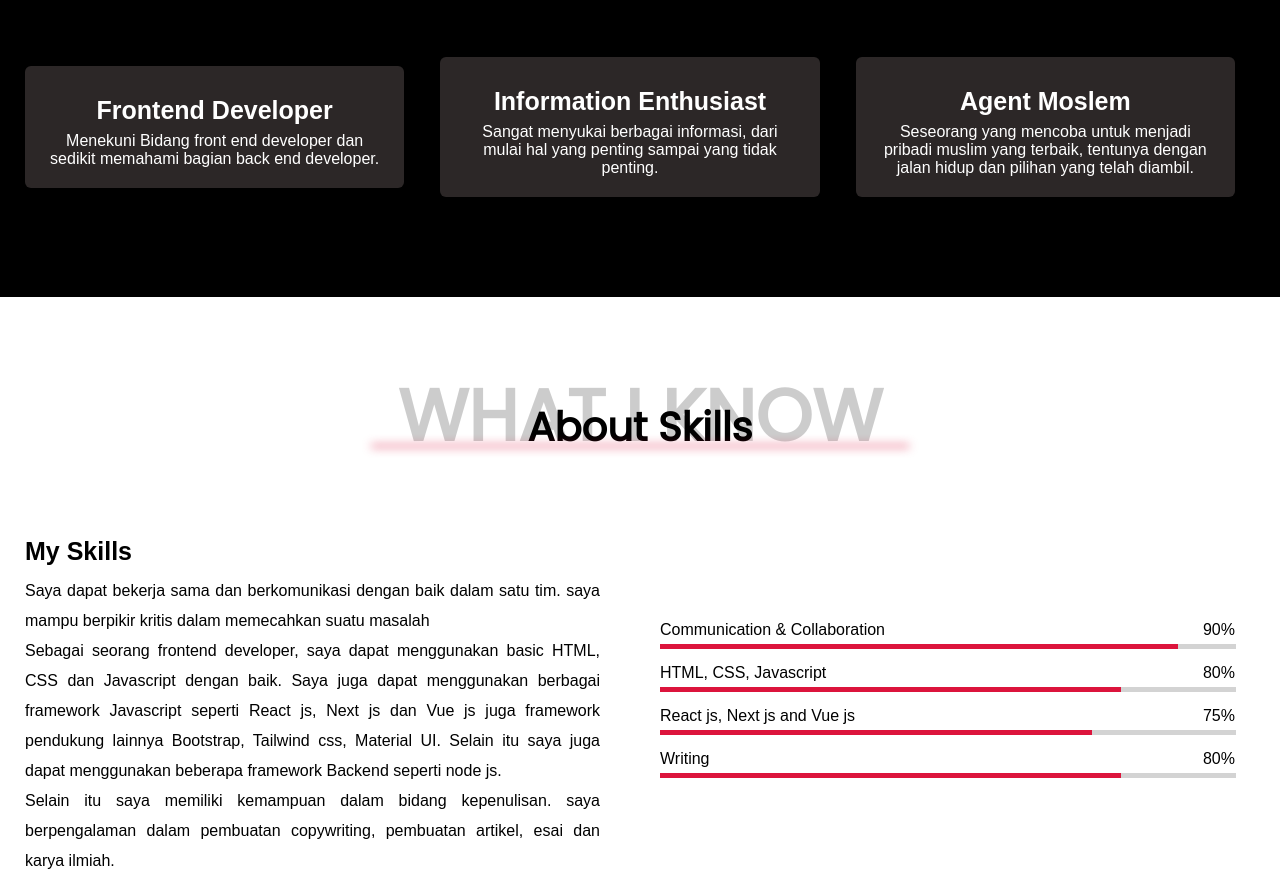
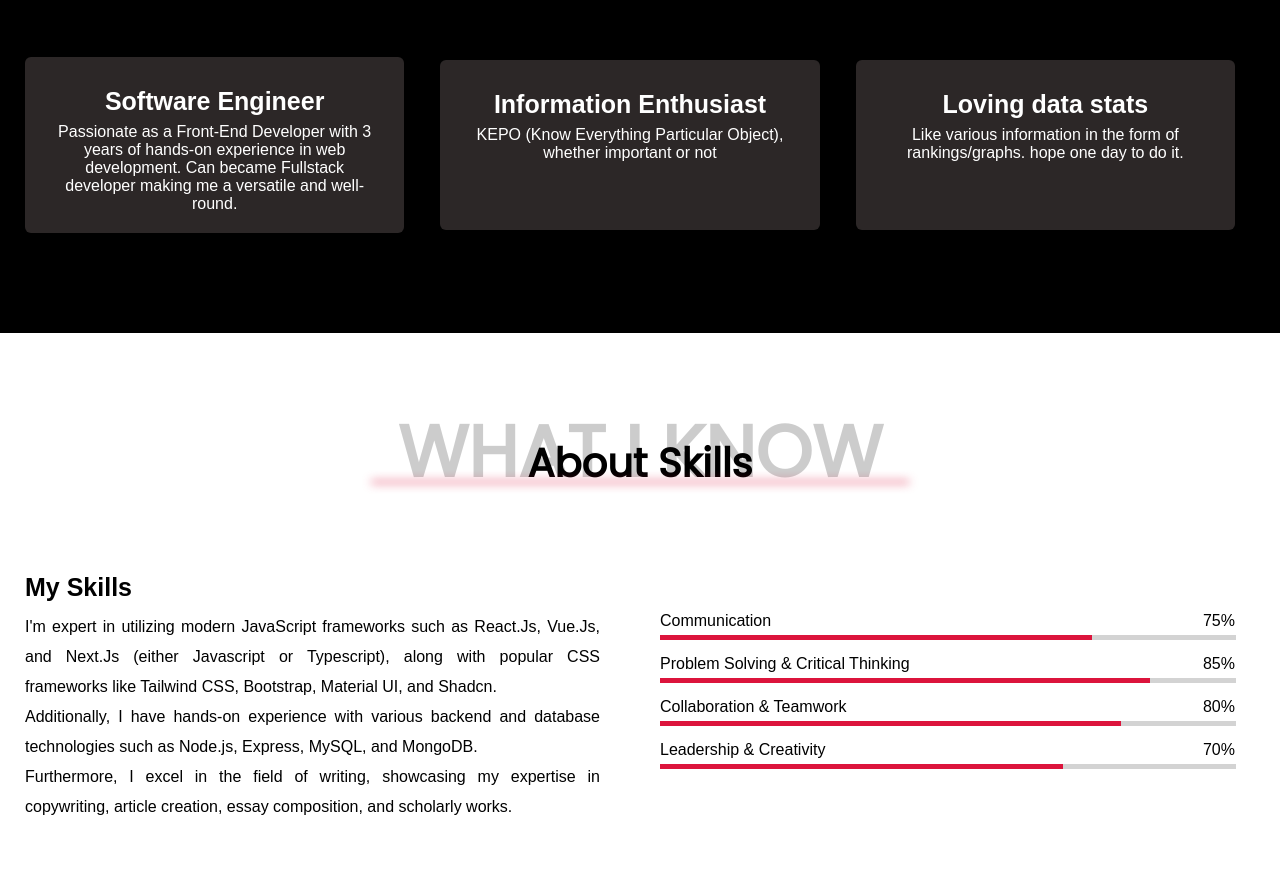
Before and after one commit to Qspc/cv, a plain HTML site: page index.html in a window 1280 px wide. Shown: the part 1727-2606 px from the top of the page. Drawn offline with nearby package versions, Linux system fonts and the light colour scheme.

Commit message:
update: change text to english

```diff
--- a/index.html
+++ b/index.html
@@ -73,10 +73,7 @@
           </div>
           <div class="right">
             <div class="text">Shibgotalloh Sabilana</div>
-            <p>
-              Saya adalah seorang yang menekuni bidang web developer. Saya sangat menyukai dalam hal penyebaran informasi tentang apapun, oleh karena itu saya sangat menyukai bidang research. selain itu saya juga unggul dalam bidang problem
-              solving, critical thinking dan kerjasama. Tentunya dengan background saya sebagai sebagai mahasiswa ilmu komputer saya tertarik dalam bidang web development terutama pada bidang frontend developer.
-            </p>
+            <p>Someone who works in the field of software engineer who likes information about anything in the world (sports, movies, books, news etc).</p>
             <a href="https://www.figma.com/proto/3m7UnMINCUtVfHQEzP4re2/Resume-Template-With-Auto-Layout-(Community)?node-id=313%3A378&scaling=min-zoom&page-id=313%3A359">Download CV</a>
           </div>
         </div>
@@ -90,20 +87,20 @@
         <div class="serv-content">
           <div class="card">
             <div class="box">
-              <div class="text">Frontend Developer</div>
-              <p>Menekuni Bidang front end developer dan sedikit memahami bagian back end developer.</p>
+              <div class="text">Software Engineer</div>
+              <p>Passionate as a Front-End Developer with 3 years of hands-on experience in web development. Can became Fullstack developer making me a versatile and well-round.</p>
             </div>
           </div>
           <div class="card">
             <div class="box">
               <div class="text">Information Enthusiast</div>
-              <p>Sangat menyukai berbagai informasi, dari mulai hal yang penting sampai yang tidak penting.</p>
+              <p>KEPO (Know Everything Particular Object), whether important or not</p>
             </div>
           </div>
           <div class="card">
             <div class="box">
-              <div class="text">Agent Moslem</div>
-              <p>Seseorang yang mencoba untuk menjadi pribadi muslim yang terbaik, tentunya dengan jalan hidup dan pilihan yang telah diambil.</p>
+              <div class="text">Loving data stats</div>
+              <p>Like various information in the form of rankings/graphs. hope one day to do it.</p>
             </div>
           </div>
         </div>
@@ -117,40 +114,37 @@
         <div class="skills-content">
           <div class="column left">
             <div class="text">My Skills</div>
-            <p>Saya dapat bekerja sama dan berkomunikasi dengan baik dalam satu tim. saya mampu berpikir kritis dalam memecahkan suatu masalah</p>
-            <p>
-              Sebagai seorang frontend developer, saya dapat menggunakan basic HTML, CSS dan Javascript dengan baik. Saya juga dapat menggunakan berbagai framework Javascript seperti React js, Next js dan Vue js juga framework pendukung
-              lainnya Bootstrap, Tailwind css, Material UI. Selain itu saya juga dapat menggunakan beberapa framework Backend seperti node js.
-            </p>
-            <p>Selain itu saya memiliki kemampuan dalam bidang kepenulisan. saya berpengalaman dalam pembuatan copywriting, pembuatan artikel, esai dan karya ilmiah.</p>
+            <p>I'm expert in utilizing modern JavaScript frameworks such as React.Js, Vue.Js, and Next.Js (either Javascript or Typescript), along with popular CSS frameworks like Tailwind CSS, Bootstrap, Material UI, and Shadcn.</p>
+            <p>Additionally, I have hands-on experience with various backend and database technologies such as Node.js, Express, MySQL, and MongoDB.</p>
+            <p>Furthermore, I excel in the field of writing, showcasing my expertise in copywriting, article creation, essay composition, and scholarly works.</p>
             <!-- <a href="https://www.figma.com/proto/3m7UnMINCUtVfHQEzP4re2/Resume-Template-With-Auto-Layout-(Community)?node-id=313%3A378&scaling=min-zoom&page-id=313%3A359">Selengkapnya</a> -->
           </div>
           <div class="column right">
             <div class="bars">
               <div class="info">
-                <span>Communication & Collaboration</span>
-                <span>90%</span>
+                <span>Communication</span>
+                <span>75%</span>
               </div>
               <div class="line html"></div>
             </div>
             <div class="bars">
               <div class="info">
-                <span>HTML, CSS, Javascript</span>
-                <span>80%</span>
+                <span>Problem Solving & Critical Thinking</span>
+                <span>85%</span>
               </div>
               <div class="line css"></div>
             </div>
             <div class="bars">
               <div class="info">
-                <span>React js, Next js and Vue js</span>
-                <span>75%</span>
+                <span>Collaboration & Teamwork</span>
+                <span>80%</span>
               </div>
               <div class="line js"></div>
             </div>
             <div class="bars">
               <div class="info">
-                <span>Writing</span>
-                <span>80%</span>
+                <span>Leadership & Creativity</span>
+                <span>70%</span>
               </div>
               <div class="line php"></div>
             </div>
@@ -297,7 +291,7 @@
                 <i style="font-size: 24px" class="fa fa-phone"></i>
                 <div class="info">
                   <div class="head">Contact</div>
-                  <div class="sub-title">+62815-7242-3979</div>
+                  <div class="sub-title">(+62) 815-7242-3979</div>
                 </div>
               </div>
             </div>
--- a/style.css
+++ b/style.css
@@ -313,6 +313,7 @@ section {
 }
 .services .serv-content .card {
   width: calc(33% - 20px);
+  min-height: 170px;
   background: rgb(44, 39, 39);
   text-align: center;
   border-radius: 6px;
@@ -434,16 +435,16 @@ section {
   background: crimson;
 }
 .skills .skills-content .right .html::before {
-  width: 90%;
+  width: 75%;
 }
 .skills .skills-content .right .css::before {
+  width: 85%;
+}
+.skills .skills-content .right .js::before {
   width: 80%;
 }
-.skills .skills-content .right .js::before {
-  width: 75%;
-}
 .skills .skills-content .right .php::before {
-  width: 80%;
+  width: 70%;
 }
 
 /* teams style */
```
